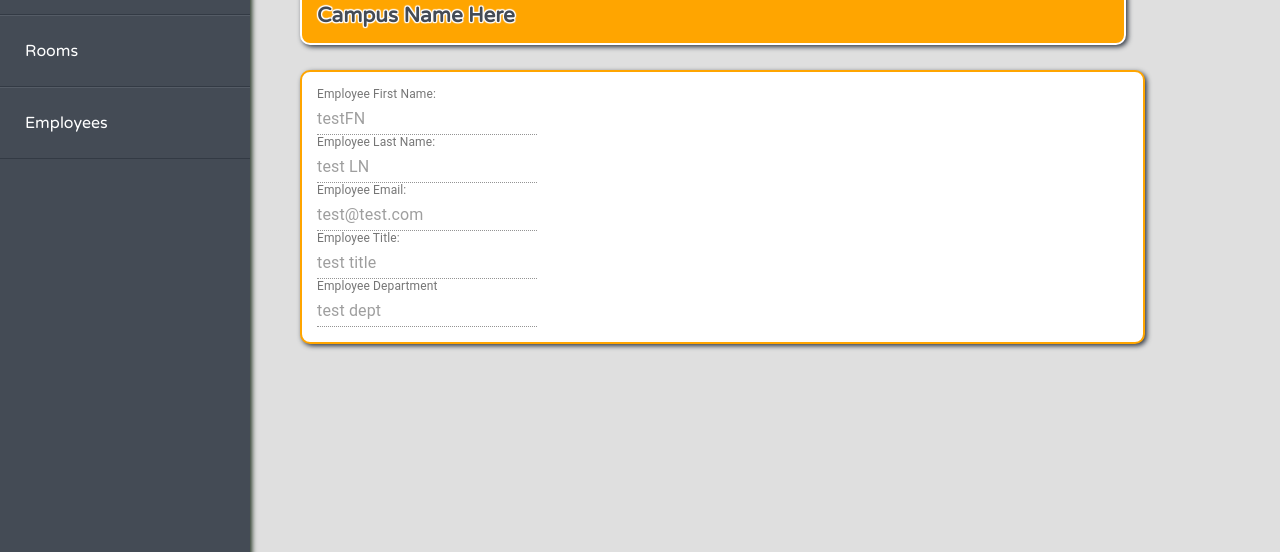
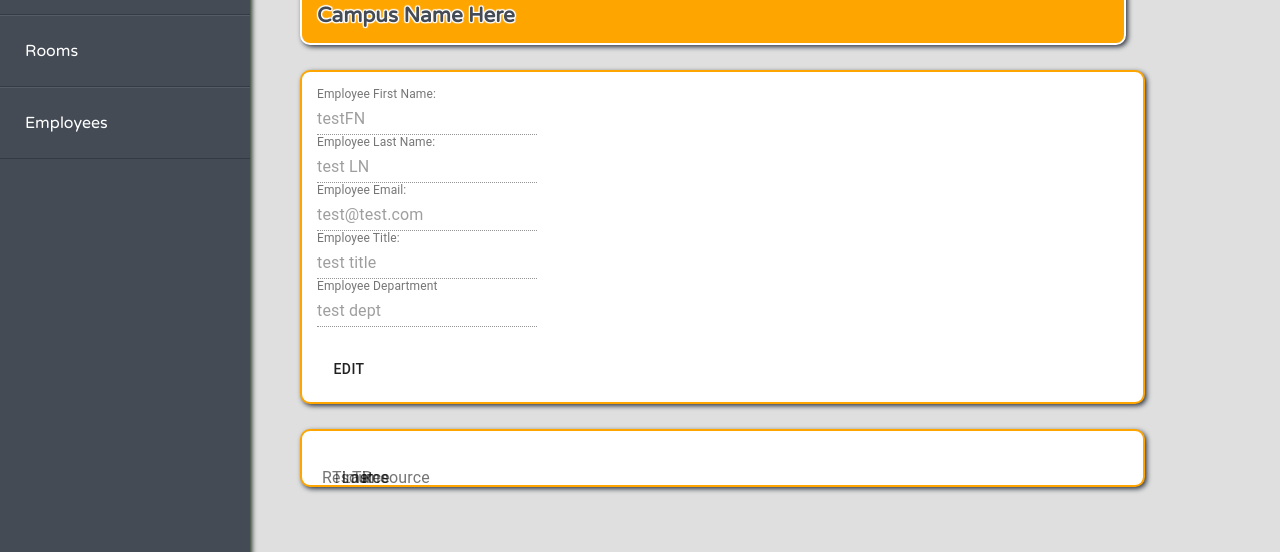
Before and after one commit to revature-rms/rms-ui, a React (Create React App) app: page /employee-details in a window 1280 px wide. Shown: the part 239-791 px from the top of the page. Built offline with nearby package versions, Linux system fonts and the light colour scheme; no server answers.

Commit message:
refactored employee details component. does not work with axios as of yet still need to be implemnted

```diff
--- a/src/components/employee-details-component/EmployeeDetailsComponent.tsx
+++ b/src/components/employee-details-component/EmployeeDetailsComponent.tsx
@@ -13,7 +13,20 @@ export interface IEmployeeDetailsProps {
     employees: any
 
 }
-
+/**
+ * Employee Details component will render an employees first name, last name, email, title, and department.
+ * Employees details are not editable until EDIT button is clicked.
+ * Once employee details are finished being updated click save to commit the changes.
+ * Click Cancel button to cancel any changes made to employee details.
+ *
+ *
+ * TODO: Currently this component has values hard coded into the component. Will need to remove mockEmployee and change up mockEmployee values
+ * with different values once we can make axios request to the MSA.
+ * Resource meta data table at the bottom styling is off and all the values are squished together.
+ * Input value for each Form Control is commented out to get the page to render. Will need to uncomment out the values when we receive receive resource meta data
+ * that is not null.
+ *
+ */
 export function EmployeeDetailsComponent(){
 
     let mockEmployee = new Employee(
@@ -33,7 +46,6 @@ export function EmployeeDetailsComponent(){
     const [emailState, setEmail] = useState(mockEmployee.email);
     const [titleState, setTitle] = useState(mockEmployee.title);
     const [deptState, setDept] = useState(mockEmployee.department);
-    const [ResourceState, setResource] = useState(mockEmployee.resourceMetaData);
     const [employee, setEmployee] = useState(mockEmployee);
 
 
@@ -119,9 +131,55 @@ export function EmployeeDetailsComponent(){
                                     <Input id = "department" value={employee.department} disabled={!editing} onChange = {setInfo} inputProps={{'aria-label':'description'}} />}
                                 </FormControl>
                             </div>
-
+                            <br></br>
+                            {editing ?
+                            <>
+                            <FormControl>
+                                <Button onClick = {save}>Save</Button>
+                                <Button onClick = {cancel}>Cancel</Button>
+                            </FormControl>
+                            </>
+                            :
+                            <FormControl>
+                                <Button onClick = {enableEdit}>Edit</Button>
+                            </FormControl>}
                         </Card>
                     </Grid>
+                    <Grid item xs={12}>
+                            {/*Card contains metadata for the building that is not editable (resourceCreator, resourceCreationDateTime, lastModifier, lastModifiedDateTime, resourceOwner) */}
+                            <Card className="full-card">
+                                <span style={{margin: 5}}>
+                                <FormControl>
+                                    <InputLabel>Resource Creator: </InputLabel>
+                                    {/* <Input value={mockEmployee.resourceMetaData.resourceCreator} disabled={true} inputProps={{ 'aria-label': 'description' }} /> */}
+                                </FormControl>
+                                </span>
+                                <span style={{margin: 5}}>
+                                <FormControl>
+                                    <InputLabel>Time Created: </InputLabel>
+                                    {/* <Input value={mockEmployee.resourceMetaData.resourceCreationTime} disabled={true} inputProps={{ 'aria-label': 'description' }} /> */}
+                                </FormControl>
+                                </span>
+                                <span style={{margin: 5}}>
+                                <FormControl>
+                                    <InputLabel>Last Modifier: </InputLabel>
+                                    {/* <Input value={mockEmployee.resourceMetaData.lastModifier} disabled={true} inputProps={{ 'aria-label': 'description' }} /> */}
+                                </FormControl>
+                                </span>
+                                <span style={{margin: 5}}>
+                                <FormControl>
+                                    <InputLabel>Time Modified: </InputLabel>
+                                    {/* <Input value={mockEmployee.resourceMetaData.lastModifiedDateTime} disabled={true} inputProps={{ 'aria-label': 'description' }} /> */}
+                                </FormControl>
+                                </span>
+                                <span style={{margin: 5}}>
+                                <FormControl>
+                                    <InputLabel>Resource Owner: </InputLabel>
+                                    {/* <Input value={mockEmployee.resourceMetaData.resourceOwner} disabled={true} inputProps={{ 'aria-label': 'description' }} /> */}
+                                </FormControl>
+                                </span>
+                            </Card>
+                        </Grid>
                 </Grid>
             </Wrapper>
         </>
```
